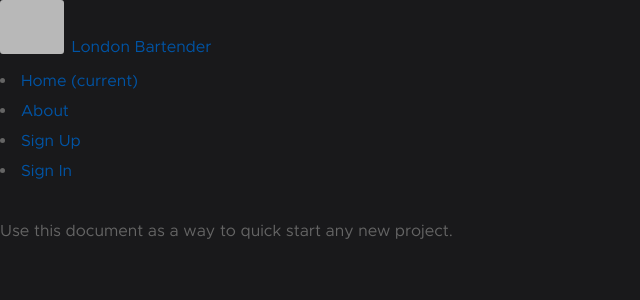
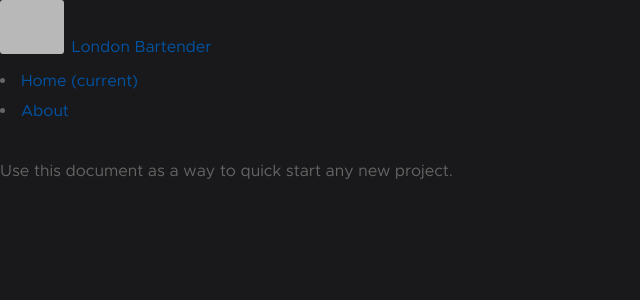
Before and after one commit to umit-ozturk/LondonBartender, a Django app: page / in a window 1280 px wide. Shown: the top 300 px of the page, without its empty margins (0-640 px from the left). Run offline with Django 3.2, Linux system fonts and the light colour scheme; some libraries are stand-ins or nearby versions.

Commit message:
User Functionality Removed

```diff
--- a/config/urls.py
+++ b/config/urls.py
@@ -14,22 +14,19 @@ urlpatterns = [
     # Django Admin, use {% url 'admin:index' %}
     path(settings.ADMIN_URL, admin.site.urls),
     # User management
-    path("users/", include("london_bartender.users.urls", namespace="users")),
-    path("accounts/", include("allauth.urls")),
-    # Your stuff: custom urls includes go here
+    # path("users/", include("london_bartender.users.urls", namespace="users")),
+    # path("accounts/", include("allauth.urls")),
 ] + static(settings.MEDIA_URL, document_root=settings.MEDIA_ROOT)
 
 # API URLS
-urlpatterns += [
-    # API base url
-    path("api/", include("config.api_router")),
-    # DRF auth token
-    path("auth-token/", obtain_auth_token),
-]
+# urlpatterns += [
+#     # API base url
+#     path("api/", include("config.api_router")),
+#     # DRF auth token
+#     path("auth-token/", obtain_auth_token),
+# ]
 
 if settings.DEBUG:
-    # This allows the error pages to be debugged during development, just visit
-    # these url in browser to see how these error pages look like.
     urlpatterns += [
         path(
             "400/",
--- a/london_bartender/templates/base.html
+++ b/london_bartender/templates/base.html
@@ -74,25 +74,6 @@
             <li class="nav-item">
               <a class="nav-link" href="{% url 'about' %}">About</a>
             </li>
-            {% if request.user.is_authenticated %}
-              <li class="nav-item">
-                {# URL provided by django-allauth/account/urls.py #}
-                <a class="nav-link" href="{% url 'users:detail' request.user.username  %}">{% translate "My Profile" %}</a>
-              </li>
-              <li class="nav-item">
-                {# URL provided by django-allauth/account/urls.py #}
-                <a class="nav-link" href="{% url 'account_logout' %}">{% translate "Sign Out" %}</a>
-              </li>
-            {% else %}
-              <li class="nav-item">
-                {# URL provided by django-allauth/account/urls.py #}
-                <a id="sign-up-link" class="nav-link" href="{% url 'account_signup' %}">{% translate "Sign Up" %}</a>
-              </li>
-              <li class="nav-item">
-                {# URL provided by django-allauth/account/urls.py #}
-                <a id="log-in-link" class="nav-link" href="{% url 'account_login' %}">{% translate "Sign In" %}</a>
-              </li>
-            {% endif %}
           </ul>
         </div>
       </nav>
```
